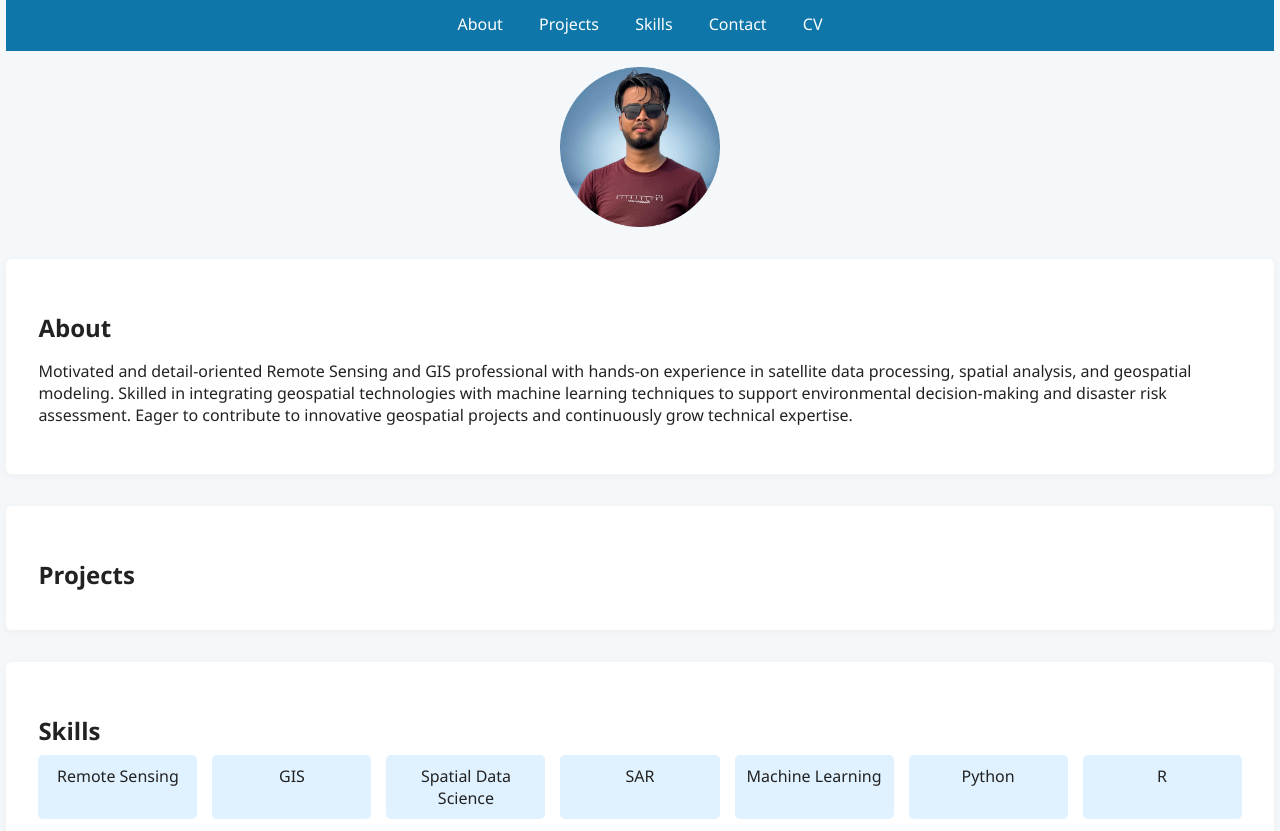
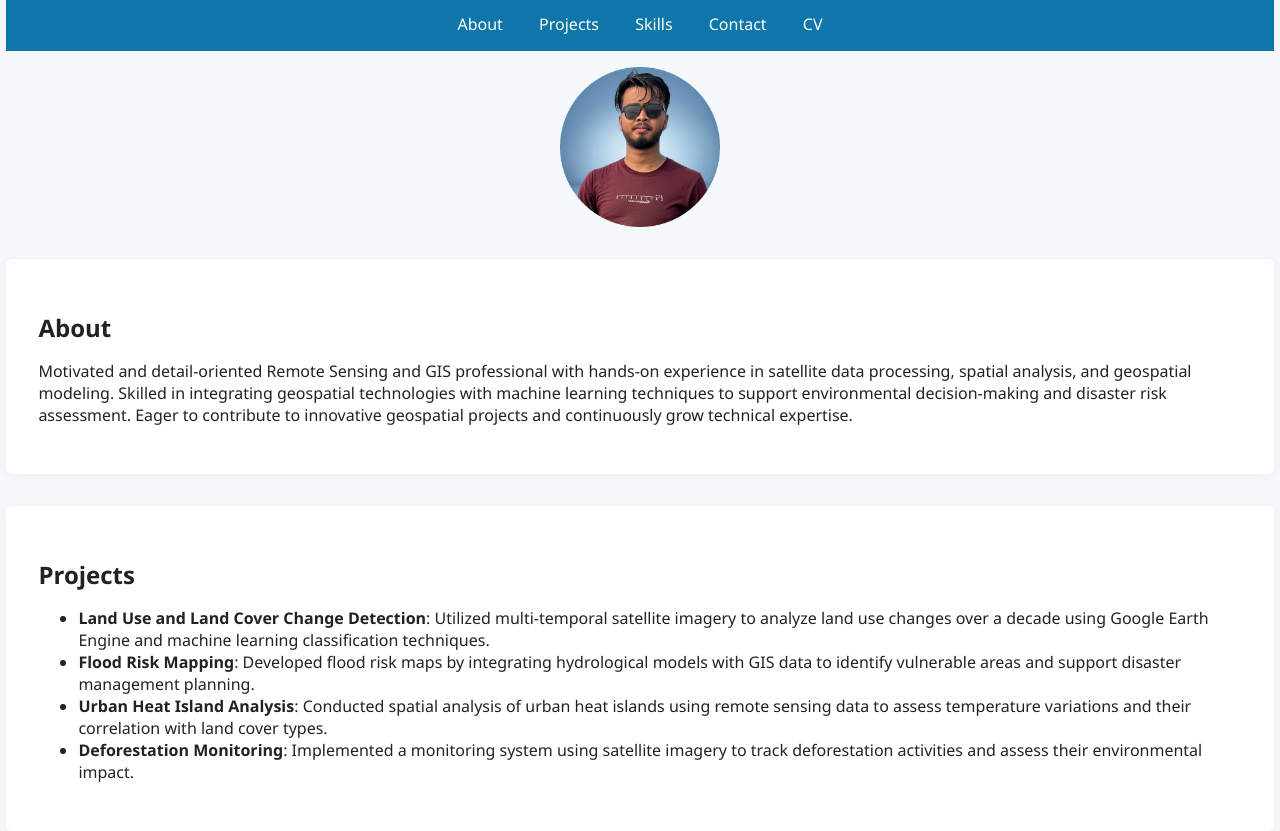
Before and after one commit to mrsmgis/mrsmgis.github.io, a plain HTML site: page index.html in a window 1280 px wide. Shown: the part 121-952 px from the top of the page. Drawn offline with Linux system fonts and the light colour scheme.

Commit message:
project update

```diff
--- a/index.html
+++ b/index.html
@@ -43,6 +43,28 @@
     <!-- Project Section -->
     <section id="projects">
       <h2>Projects</h2>
+      <ul>
+        <li>
+          <strong>Land Use and Land Cover Change Detection</strong>:
+          Utilized multi-temporal satellite imagery to analyze land use changes
+          over a decade using Google Earth Engine and machine learning
+          classification techniques.
+        </li>
+        <li>
+          <strong>Flood Risk Mapping</strong>: Developed flood risk maps by
+          integrating hydrological models with GIS data to identify vulnerable
+          areas and support disaster management planning.
+        </li>
+        <li>
+          <strong>Urban Heat Island Analysis</strong>: Conducted spatial
+          analysis of urban heat islands using remote sensing data to assess
+          temperature variations and their correlation with land cover types.
+        </li>
+        <li>
+          <strong>Deforestation Monitoring</strong>: Implemented a monitoring
+          system using satellite imagery to track deforestation activities and
+          assess their environmental impact.
+        </li>
     </section>
 
     <!-- Skills Section -->
```
